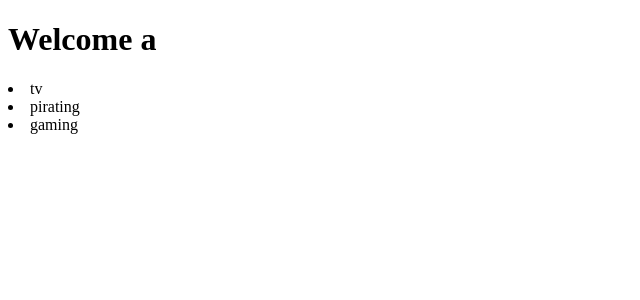
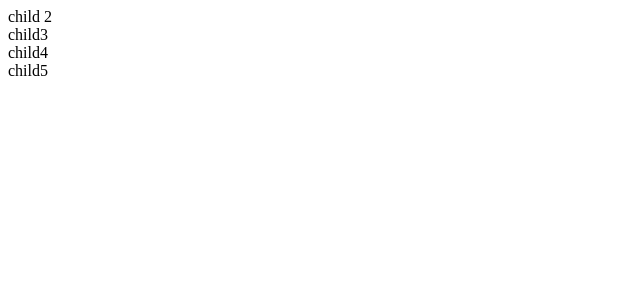
Before and after one commit to RitwikReddyAerla/Training-3-2, a React (Create React App) app in the folder myapp/: page / in a window 1280 px wide. Shown: the top 300 px of the page, without its empty margins (0-640 px from the left). Built offline with nearby package versions, Linux system fonts and the light colour scheme.

Commit message:
updated files

```diff
--- a/myapp/src/App.jsx
+++ b/myapp/src/App.jsx
@@ -23,19 +23,39 @@
 // }
 // export default App;
 
+// import React from 'react'
+// import FBCPROPex1 from "./propsexample/FBCPROPex1";
+
+// const App = () => {
+//   return (
+//     <div>
+//         <FBCPROPex1
+//         username="a"
+//         isLoggedIn={true}
+//         hobbies={["tv", "pirating", "gaming"]}
+//         />
+//     </div>
+//   )
+// }
+
+// export default App;
+
+// ! props children example
 import React from 'react'
-import FBCPROPex1 from "./propsexample/FBCPROPex1";
+import PropsChildrebEx from './propsexample/PropsChildrebEx'
+import ChildProps from './propsexample/ChildProps'
+import Child1 from './propsexample/Child1'
 
 const App = () => {
   return (
     <div>
-        <FBCPROPex1
-        username="a"
-        isLoggedIn={true}
-        hobbies={["tv", "pirating", "gaming"]}
-        />
+      {/* <PropsChildrebEx username="arun" company="meta">
+        <h1>this data is passed as props children</h1>
+        <ChildProps/>
+      </PropsChildrebEx> */}
+      <Child1 university="mru"/>
     </div>
   )
 }
 
-export default App;
+export default App
--- /dev/null
+++ b/myapp/src/propsexample/Child1.jsx
@@ -0,0 +1,12 @@
+import React from 'react'
+import Child2 from './Child2'
+
+const Child1 = () => {
+  return (
+    <div>child 2
+        <Child2></Child2>
+    </div>
+  )
+}
+
+export default Child1
--- /dev/null
+++ b/myapp/src/propsexample/Child2.jsx
@@ -0,0 +1,12 @@
+import React from 'react'
+import Child3 from './Child3'
+
+const Child2 = () => {
+  return (
+    <div>child3
+      <Child3></Child3>
+    </div>
+  )
+}
+
+export default Child2
--- /dev/null
+++ b/myapp/src/propsexample/Child3.jsx
@@ -0,0 +1,12 @@
+import React from 'react'
+import Child4 from './Child4'
+
+const Child3 = () => {
+  return (
+    <div>child4
+      <Child4></Child4>
+    </div>
+  )
+}
+
+export default Child3
--- /dev/null
+++ b/myapp/src/propsexample/Child4.jsx
@@ -0,0 +1,12 @@
+import React from 'react'
+import Child5 from './Child5'
+
+const Child4 = () => {
+  return (
+    <div>child5
+      <Child5></Child5>
+    </div>
+  )
+}
+
+export default Child4
--- /dev/null
+++ b/myapp/src/propsexample/Child5.jsx
@@ -0,0 +1,11 @@
+import React from 'react'
+
+const Child5 = () => {
+  return (
+    <div>
+
+    </div>
+  )
+}
+
+export default Child5
--- /dev/null
+++ b/myapp/src/propsexample/ChildProps.jsx
@@ -0,0 +1,11 @@
+import React from 'react'
+
+const ChildProps = () => {
+  return (
+    <div>
+        <h1>Child Props</h1>
+    </div>
+  )
+}
+
+export default ChildProps
--- /dev/null
+++ b/myapp/src/propsexample/PropsChildrebEx.jsx
@@ -0,0 +1,17 @@
+import React from 'react'
+
+const PropsChildrebEx = (props) => {
+    console.log(props);
+  return (
+    <div>PropsChildrenEx
+        <hr/>
+        <h1>{props.username}</h1>
+        <h1>{props.company}</h1>
+        {
+            props.children[1]
+        }
+    </div>
+  )
+}
+
+export default PropsChildrebEx;
```
Also changed, not shown: 1 other file (tests, documents, lock files or other folders).
